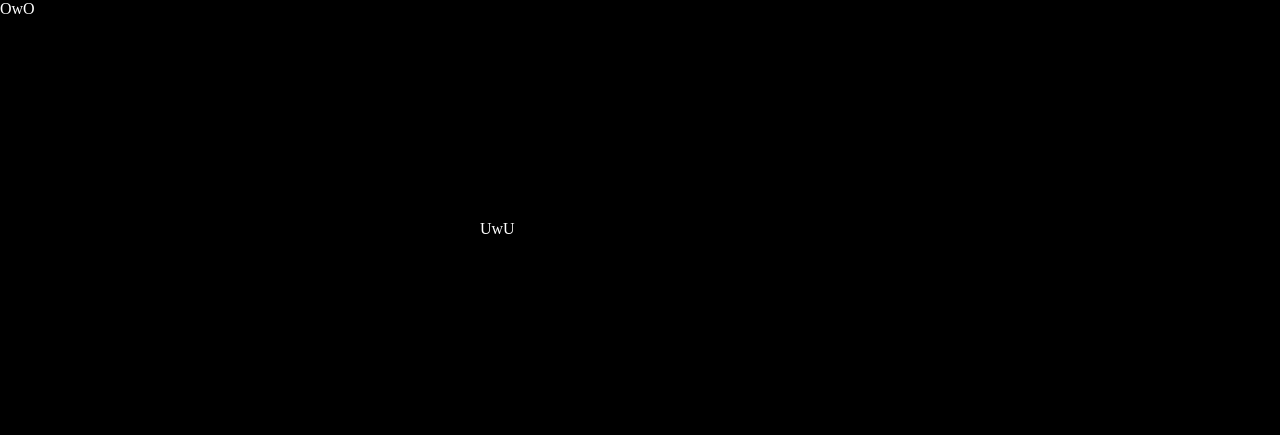
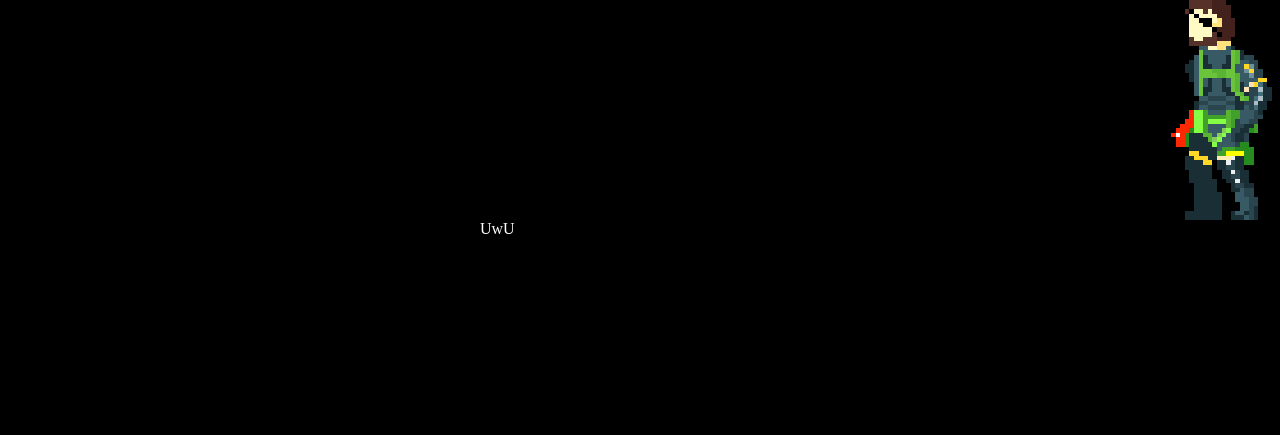
Before and after one commit to ObiArt/3ds-website, a plain HTML site: page index.html in a window 1280 px wide. Drawn offline with Linux system fonts and the light colour scheme.

Commit message:
added snake to the top screen

```diff
--- a/css/styles.css
+++ b/css/styles.css
@@ -16,3 +16,8 @@ body {
     overflow:hidden;
     margin:0 auto;
 }
+
+#snake {
+    right: 8px;
+    position: fixed;
+}
--- a/index.html
+++ b/index.html
@@ -5,7 +5,9 @@
         <link rel="stylesheet" type="text/css" href="./css/styles.css">
     </head>
     <body>
-        <div id="top">OwO</div>
+        <div id="top">
+            <img id="snake" src="img/snake.png">
+        </div>
         <div id="bottom">UwU</div>
     </body>
 </html>
--- /dev/null
+++ b/js/index.js
@@ -0,0 +1,3 @@
+window.setInterval(function () {
+    window.scrollTo(40, 220);
+}, 50);
```
Also changed, not shown: img/snake.png (added).
